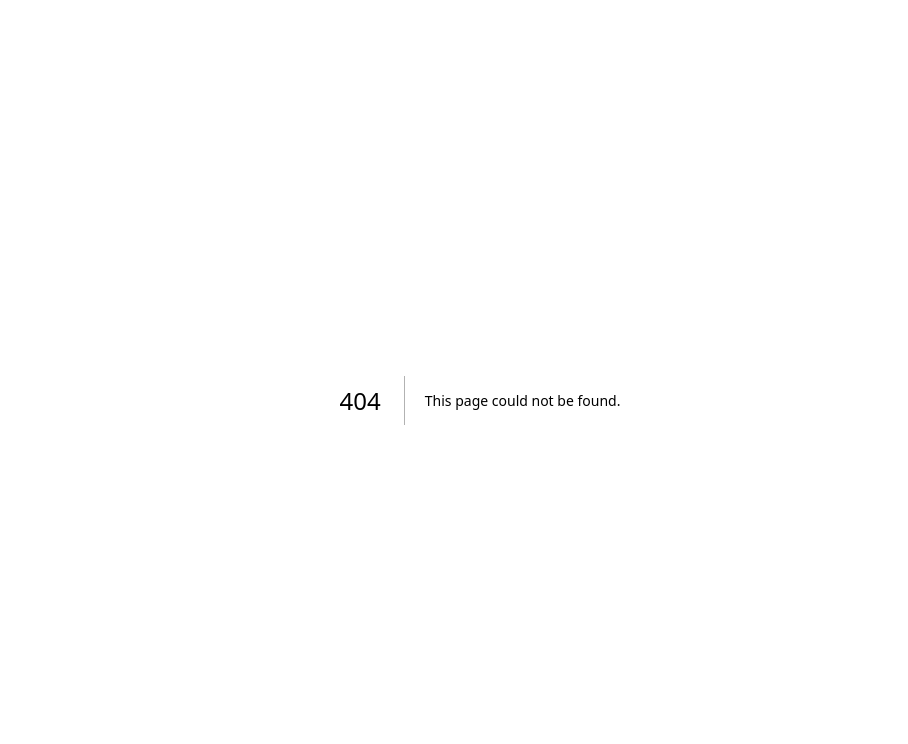
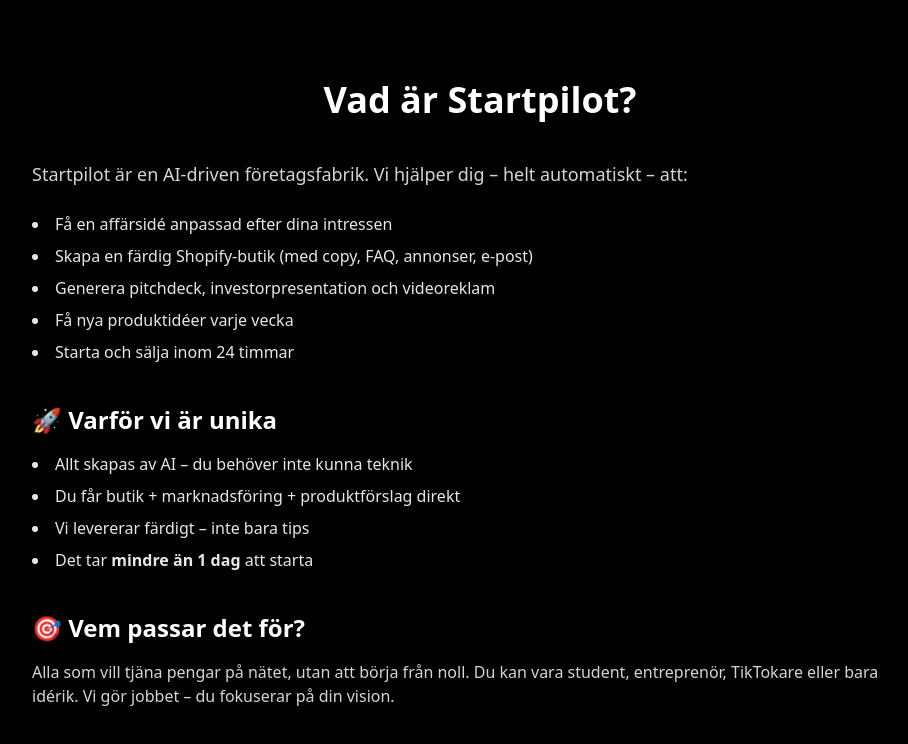
Before and after one commit to hrgr01/startpilot, a Next.js app: page /about in a window 1280 px wide. Before the commit this address had no page. Shown: the top 744 px of the page, without its empty margins (160-1068 px from the left). Built offline with nearby package versions, Linux system fonts and the light colour scheme.

Commit message:
Create about.js

```diff
--- /dev/null
+++ b/pages/about.js
@@ -0,0 +1,43 @@
+// /pages/about.js
+import { motion } from "framer-motion";
+
+export default function About() {
+  return (
+    <main className="min-h-screen bg-black text-white px-6 py-20">
+      <div className="max-w-4xl mx-auto">
+        <motion.h1
+          initial={{ opacity: 0, y: 30 }}
+          animate={{ opacity: 1, y: 0 }}
+          transition={{ duration: 0.6 }}
+          className="text-4xl font-bold text-center mb-10"
+        >
+          Vad är Startpilot?
+        </motion.h1>
+
+        <p className="text-lg text-gray-300 mb-6">
+          Startpilot är en AI-driven företagsfabrik. Vi hjälper dig – helt automatiskt – att:
+        </p>
+        <ul className="list-disc list-inside text-gray-200 space-y-2">
+          <li>Få en affärsidé anpassad efter dina intressen</li>
+          <li>Skapa en färdig Shopify-butik (med copy, FAQ, annonser, e-post)</li>
+          <li>Generera pitchdeck, investorpresentation och videoreklam</li>
+          <li>Få nya produktidéer varje vecka</li>
+          <li>Starta och sälja inom 24 timmar</li>
+        </ul>
+
+        <h2 className="text-2xl font-semibold mt-10 mb-4">🚀 Varför vi är unika</h2>
+        <ul className="list-disc list-inside text-gray-200 space-y-2">
+          <li>Allt skapas av AI – du behöver inte kunna teknik</li>
+          <li>Du får butik + marknadsföring + produktförslag direkt</li>
+          <li>Vi levererar färdigt – inte bara tips</li>
+          <li>Det tar <strong>mindre än 1 dag</strong> att starta</li>
+        </ul>
+
+        <h2 className="text-2xl font-semibold mt-10 mb-4">🎯 Vem passar det för?</h2>
+        <p className="text-gray-300">
+          Alla som vill tjäna pengar på nätet, utan att börja från noll. Du kan vara student, entreprenör, TikTokare eller bara idérik. Vi gör jobbet – du fokuserar på din vision.
+        </p>
+      </div>
+    </main>
+  );
+}
```
